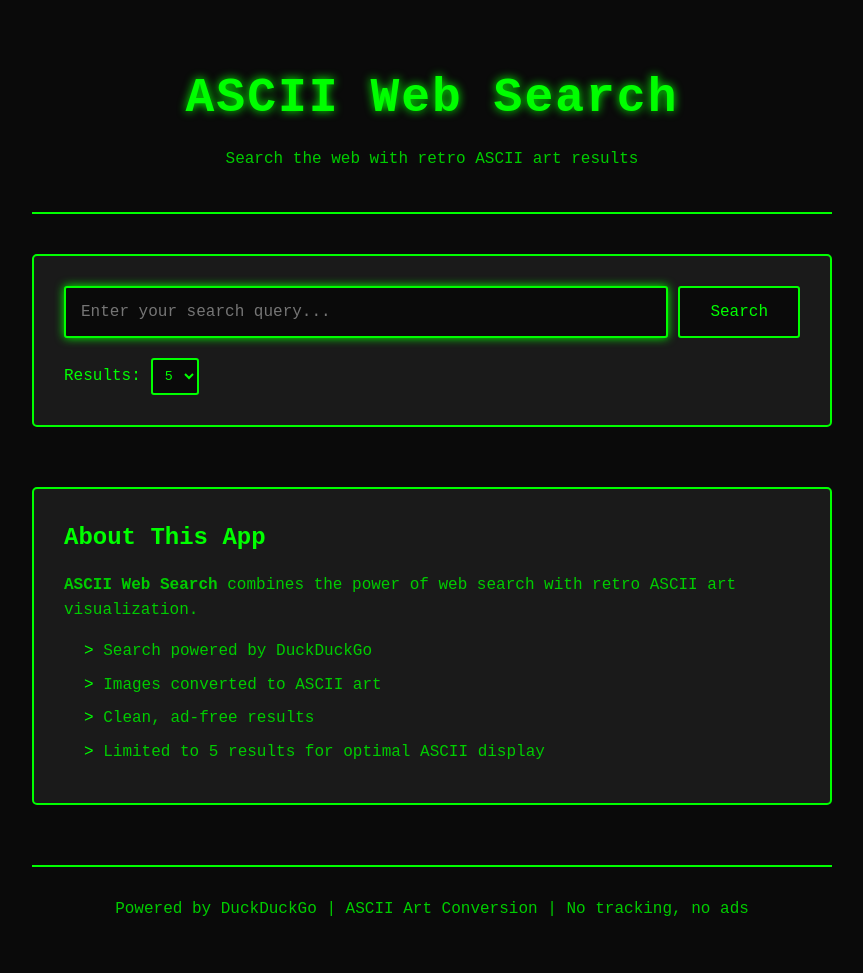
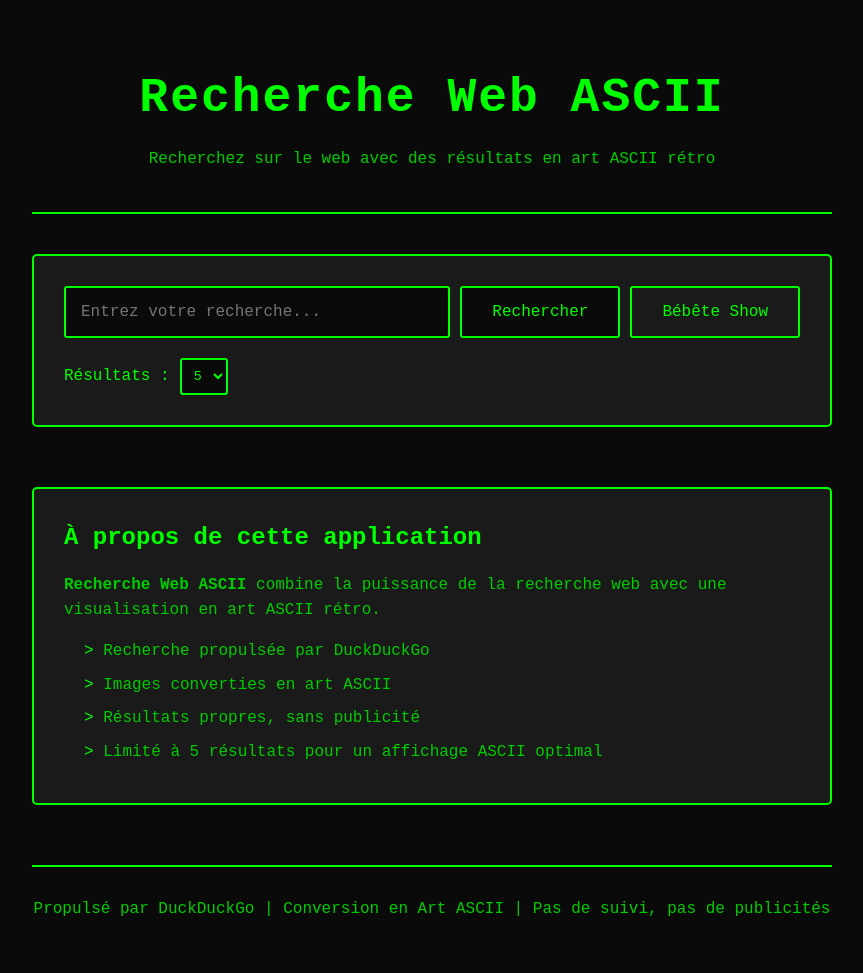
Before and after one commit to franztrierweiler/claude-exp, a Flask app: page / in a window 1280 px wide. Shown: the whole page, without its empty margins (208-1071 px from the left). Run offline with Flask 3, Linux system fonts and the light colour scheme.

Commit message:
Traduction en français et ajout du Bébête Show
- Traduction complète de l'interface en français (templates, JS, messages d'erreur)
- Suppression des effets glossy/lumineux CSS pour un style plus sobre
- Ajout du bouton "Bébête Show" avec 10 personnages politiques français des années 80
- Affichage des traits de caractère pour chaque personnage
- Amélioration du téléchargement d'images avec headers appropriés
- Ajout de logs de débogage pour faciliter le diagnostic
- Nettoyage du code et simplification de l'endpoint bebete-show

🤖 Generated with [Claude Code](https://claude.com/claude-code)

Co-Authored-By: Claude <noreply@anthropic.com>

```diff
--- a/app/routes.py
+++ b/app/routes.py
@@ -1,4 +1,5 @@
 """Flask routes for the web search application."""
+import random
 from flask import Blueprint, render_template, request, jsonify
 from app.search import SearchEngine
 from app.formatter import AsciiFormatter
@@ -36,14 +37,14 @@ def search():
         if not data or 'query' not in data:
             return jsonify({
                 'success': False,
-                'error': 'No query provided'
+                'error': 'Aucune requête fournie'
             }), 400
 
         query = data['query'].strip()
         if not query:
             return jsonify({
                 'success': False,
-                'error': 'Query cannot be empty'
+                'error': 'La requête ne peut pas être vide'
             }), 400
 
         num_results = min(int(data.get('num_results', 5)), 5)
@@ -57,7 +58,7 @@ def search():
                 'success': True,
                 'query': query,
                 'results': [],
-                'message': 'No results found'
+                'message': 'Aucun résultat trouvé'
             })
 
         # Format results and download images for ASCII conversion
@@ -90,7 +91,108 @@ def search():
     except Exception as e:
         return jsonify({
             'success': False,
-            'error': f'An unexpected error occurred: {str(e)}'
+            'error': f'Une erreur inattendue s\'est produite : {str(e)}'
+        }), 500
+
+
+@bp.route('/bebete-show')
+def bebete_show():
+    """
+    Return a random French political figure from the 1980s as ASCII art.
+
+    Returns:
+    {
+        "success": true,
+        "name": "Jacques Chirac",
+        "description": "...",
+        "ascii_art": "..."
+    }
+    """
+    # Dictionary of French political figures from the 1980s (without image URLs)
+    political_figures = {
+        1: {
+            'name': 'Jacques Chirac',
+            'description': 'Maire de Paris (1977-1995) et Premier ministre (1986-1988)',
+            'traits': 'Chaleureux et proche du peuple, grand amateur de bière et de tête de veau. Connu pour ses petites phrases et son sens du contact. Surnommé "Le Bulldozer" pour son énergie débordante.',
+            'search_query': 'Jacques Chirac portrait politique'
+        },
+        2: {
+            'name': 'François Mitterrand',
+            'description': 'Président de la République française (1981-1995)',
+            'traits': 'Sphinx de la politique française, cultivé et lettré. Amateur de longues promenades solitaires et de mystères. Machiavélique et stratège hors pair, il adorait la littérature et les roses.',
+            'search_query': 'François Mitterrand portrait président'
+        },
+        3: {
+            'name': 'Georges Marchais',
+            'description': 'Secrétaire général du Parti communiste français (1972-1994)',
+            'traits': 'Verbe haut et franc-parler légendaire. Ouvrier métallurgiste devenu tribun populaire. Connu pour ses colères télévisées et son accent rocailleux. N\'avait pas sa langue dans sa poche.',
+            'search_query': 'Georges Marchais portrait PCF'
+        },
+        4: {
+            'name': 'Jean-Marie Le Pen',
+            'description': 'Fondateur et président du Front National (1972-2011)',
+            'traits': 'Tribun provocateur et polémiste redoutable. Borgne suite à une bagarre, il cultivait une image de dur. Maître des petites phrases choc et des jeux de mots douteux.',
+            'search_query': 'Jean-Marie Le Pen portrait politique'
+        },
+        5: {
+            'name': 'Raymond Barre',
+            'description': 'Premier ministre (1976-1981)',
+            'traits': 'Économiste rigoureux surnommé "Le meilleur économiste de France". Pédagogue et professoral, il aimait expliquer l\'économie aux Français. Gourmand notoire, amateur de bonne chère.',
+            'search_query': 'Raymond Barre portrait premier ministre'
+        },
+        6: {
+            'name': 'Michel Rocard',
+            'description': 'Premier ministre (1988-1991)',
+            'traits': 'Intellectuel de gauche pragmatique et réformiste. Technocrate humaniste au parler posé. Rival éternel de Mitterrand, il prônait la "deuxième gauche" et le dialogue social.',
+            'search_query': 'Michel Rocard portrait politique'
+        },
+        7: {
+            'name': 'Valéry Giscard d\'Estaing',
+            'description': 'Président de la République française (1974-1981)',
+            'traits': 'Aristocrate moderniste et technocrate brillant. Joueur d\'accordéon et amateur de football. Cultivait une image de jeunesse et de modernité. Hautain mais séduisant.',
+            'search_query': 'Valéry Giscard d\'Estaing portrait président'
+        },
+        8: {
+            'name': 'Simone Veil',
+            'description': 'Ministre de la Santé (1974-1979) et présidente du Parlement européen (1979-1982)',
+            'traits': 'Survivante de la Shoah au courage exceptionnel. Dignité et détermination incarnées. A fait voter la loi sur l\'IVG malgré les insultes. Européenne convaincue et humaniste.',
+            'search_query': 'Simone Veil portrait ministre'
+        },
+        9: {
+            'name': 'Laurent Fabius',
+            'description': 'Premier ministre (1984-1986)',
+            'traits': 'Jeune premier de la politique, brillant et ambitieux. Surnommé "l\'homme pressé". Technocrate raffiné au sourire carnassier. Le plus jeune Premier ministre de la Ve République.',
+            'search_query': 'Laurent Fabius portrait politique'
+        },
+        10: {
+            'name': 'Édith Cresson',
+            'description': 'Première femme Premier ministre de France (1991-1992)',
+            'traits': 'Battante et frondeuse, elle n\'avait pas froid aux yeux. Franc-parler et tempérament de feu. Victime de sexisme politique, elle a tenu tête dans un monde d\'hommes.',
+            'search_query': 'Édith Cresson portrait premier ministre'
+        }
+    }
+
+    try:
+        # Pick a random number between 1 and 10
+        random_number = random.randint(1, 10)
+        figure = political_figures[random_number]
+        print(f"[BEBETE] Selected figure #{random_number}: {figure['name']}")
+
+        return jsonify({
+            'success': True,
+            'name': figure['name'],
+            'description': figure['description'],
+            'traits': figure['traits'],
+            'ascii_art': None
+        })
+
+    except Exception as e:
+        print(f"[BEBETE] Error: {str(e)}")
+        import traceback
+        traceback.print_exc()
+        return jsonify({
+            'success': False,
+            'error': f'Une erreur s\'est produite : {str(e)}'
         }), 500
 
 
--- a/app/static/css/style.css
+++ b/app/static/css/style.css
@@ -44,7 +44,6 @@ header {
 header h1 {
     font-size: 3rem;
     color: var(--text-primary);
-    text-shadow: 0 0 10px var(--accent-color);
     margin-bottom: 10px;
     letter-spacing: 2px;
 }
@@ -86,10 +85,6 @@ header h1 {
     outline: none;
 }
 
-#searchQuery:focus {
-    box-shadow: 0 0 10px var(--accent-color);
-}
-
 button {
     padding: 15px 30px;
     font-family: var(--font-mono);
@@ -105,7 +100,6 @@ button {
 button:hover {
     background-color: var(--text-primary);
     color: var(--bg-dark);
-    box-shadow: 0 0 15px var(--accent-color);
 }
 
 button:disabled {
@@ -116,6 +110,16 @@ button:disabled {
 .secondary-button {
     padding: 10px 20px;
     font-size: 0.9rem;
+}
+
+.bebete-button {
+    background-color: var(--bg-light);
+    border-color: var(--accent-color);
+}
+
+.bebete-button:hover {
+    background-color: var(--accent-color);
+    color: var(--bg-dark);
 }
 
 .search-options {
@@ -186,7 +190,6 @@ button:disabled {
 
 #searchQueryDisplay {
     color: var(--accent-color);
-    text-shadow: 0 0 5px var(--accent-color);
 }
 
 /* Individual Result */
@@ -201,7 +204,6 @@ button:disabled {
 
 .result-item:hover {
     transform: translateX(5px);
-    box-shadow: 0 0 20px rgba(0, 255, 0, 0.3);
 }
 
 .result-header {
@@ -242,6 +244,23 @@ button:disabled {
     color: var(--text-secondary);
     margin-bottom: 15px;
     line-height: 1.8;
+}
+
+.traits-header {
+    color: var(--text-primary);
+    font-size: 1.1rem;
+    margin-top: 20px;
+    margin-bottom: 10px;
+}
+
+.result-traits {
+    color: var(--text-secondary);
+    font-style: italic;
+    line-height: 1.8;
+    padding: 15px;
+    background-color: var(--bg-dark);
+    border-left: 3px solid var(--accent-color);
+    margin-bottom: 15px;
 }
 
 .ascii-art-container {
--- a/app/static/js/main.js
+++ b/app/static/js/main.js
@@ -14,6 +14,7 @@ document.addEventListener('DOMContentLoaded', function() {
     const results = document.getElementById('results');
     const searchQueryDisplay = document.getElementById('searchQueryDisplay');
     const newSearchButton = document.getElementById('newSearchButton');
+    const bebeteButton = document.getElementById('bebeteButton');
 
     // Handle form submission
     searchForm.addEventListener('submit', async function(e) {
@@ -21,7 +22,7 @@ document.addEventListener('DOMContentLoaded', function() {
 
         const query = searchQuery.value.trim();
         if (!query) {
-            showError('Please enter a search query');
+            showError('Veuillez entrer une recherche');
             return;
         }
 
@@ -51,11 +52,11 @@ document.addEventListener('DOMContentLoaded', function() {
             const data = await response.json();
 
             if (!response.ok) {
-                throw new Error(data.error || 'Search request failed');
+                throw new Error(data.error || 'La requête de recherche a échoué');
             }
 
             if (!data.success) {
-                throw new Error(data.error || 'Search was not successful');
+                throw new Error(data.error || 'La recherche a échoué');
             }
 
             // Display results
@@ -64,7 +65,7 @@ document.addEventListener('DOMContentLoaded', function() {
 
         } catch (error) {
             hideLoading();
-            showError(error.message || 'An error occurred while searching');
+            showError(error.message || 'Une erreur s\'est produite lors de la recherche');
         } finally {
             // Re-enable form
             searchButton.disabled = false;
@@ -82,10 +83,56 @@ document.addEventListener('DOMContentLoaded', function() {
         document.querySelector('.search-container').scrollIntoView({ behavior: 'smooth' });
     });
 
+    // Handle Bébête Show button
+    bebeteButton.addEventListener('click', async function() {
+        console.log('Bébête Show button clicked');
+
+        // Reset UI
+        hideError();
+        hideResults();
+        showLoading();
+
+        // Disable button
+        bebeteButton.disabled = true;
+
+        try {
+            // Make request to bebete-show endpoint
+            console.log('Fetching /bebete-show...');
+            const response = await fetch('/bebete-show', {
+                method: 'GET'
+            });
+
+            console.log('Response status:', response.status);
+            const data = await response.json();
+            console.log('Response data:', data);
+
+            if (!response.ok) {
+                throw new Error(data.error || 'La requête Bébête Show a échoué');
+            }
+
+            if (!data.success) {
+                throw new Error(data.error || 'Bébête Show a échoué');
+            }
+
+            // Display result
+            hideLoading();
+            console.log('Displaying result...');
+            displayBebeteResult(data);
+
+        } catch (error) {
+            console.error('Error in Bébête Show:', error);
+            hideLoading();
+            showError(error.message || 'Une erreur s\'est produite lors du Bébête Show');
+        } finally {
+            // Re-enable button
+            bebeteButton.disabled = false;
+        }
+    });
+
     // Display results
     function displayResults(data) {
         if (!data.results || data.results.length === 0) {
-            showError(data.message || 'No results found');
+            showError(data.message || 'Aucun résultat trouvé');
             return;
         }
 
@@ -149,7 +196,7 @@ document.addEventListener('DOMContentLoaded', function() {
         } else if (result.image_url) {
             const noImage = document.createElement('p');
             noImage.className = 'no-image';
-            noImage.textContent = '[Image could not be converted to ASCII]';
+            noImage.textContent = '[L\'image n\'a pas pu être convertie en ASCII]';
             div.appendChild(noImage);
         }
 
@@ -183,6 +230,46 @@ document.addEventListener('DOMContentLoaded', function() {
         resultsContainer.style.display = 'none';
     }
 
+    // Display Bébête Show result
+    function displayBebeteResult(data) {
+        console.log('displayBebeteResult called with:', data);
+
+        searchQueryDisplay.textContent = data.name;
+        results.innerHTML = '';
+
+        const resultElement = document.createElement('div');
+        resultElement.className = 'result-item';
+
+        const title = document.createElement('h3');
+        title.className = 'result-title';
+        title.textContent = data.name;
+
+        const description = document.createElement('p');
+        description.className = 'result-snippet';
+        description.textContent = data.description;
+
+        resultElement.appendChild(title);
+        resultElement.appendChild(description);
+
+        // Add character traits
+        if (data.traits) {
+            const traitsHeader = document.createElement('h4');
+            traitsHeader.className = 'traits-header';
+            traitsHeader.textContent = 'Traits de caractère :';
+
+            const traits = document.createElement('p');
+            traits.className = 'result-traits';
+            traits.textContent = data.traits;
+
+            resultElement.appendChild(traitsHeader);
+            resultElement.appendChild(traits);
+        }
+
+        results.appendChild(resultElement);
+        resultsContainer.style.display = 'block';
+        resultsContainer.scrollIntoView({ behavior: 'smooth' });
+    }
+
     // Focus on search input on load
     searchQuery.focus();
 });
--- a/app/templates/base.html
+++ b/app/templates/base.html
@@ -1,17 +1,17 @@
 <!DOCTYPE html>
-<html lang="en">
+<html lang="fr">
 <head>
     <meta charset="UTF-8">
     <meta name="viewport" content="width=device-width, initial-scale=1.0">
-    <title>{% block title %}Web Search with ASCII Art{% endblock %}</title>
+    <title>{% block title %}Recherche Web avec Art ASCII{% endblock %}</title>
     <link rel="stylesheet" href="{{ url_for('static', filename='css/style.css') }}">
     {% block extra_head %}{% endblock %}
 </head>
 <body>
     <div class="container">
         <header>
-            <h1>ASCII Web Search</h1>
-            <p class="tagline">Search the web with retro ASCII art results</p>
+            <h1>Recherche Web ASCII</h1>
+            <p class="tagline">Recherchez sur le web avec des résultats en art ASCII rétro</p>
         </header>
 
         <main>
@@ -19,7 +19,7 @@
         </main>
 
         <footer>
-            <p>Powered by DuckDuckGo | ASCII Art Conversion | No tracking, no ads</p>
+            <p>Propulsé par DuckDuckGo | Conversion en Art ASCII | Pas de suivi, pas de publicités</p>
         </footer>
     </div>
 
--- a/app/templates/index.html
+++ b/app/templates/index.html
@@ -1,6 +1,6 @@
 {% extends "base.html" %}
 
-{% block title %}ASCII Web Search - Home{% endblock %}
+{% block title %}Recherche Web ASCII - Accueil{% endblock %}
 
 {% block content %}
 <div class="search-container">
@@ -10,17 +10,20 @@
                 type="text"
                 id="searchQuery"
                 name="query"
-                placeholder="Enter your search query..."
+                placeholder="Entrez votre recherche..."
                 required
                 autocomplete="off"
             >
             <button type="submit" id="searchButton">
-                <span class="button-text">Search</span>
-                <span class="loading-spinner" style="display: none;">Searching...</span>
+                <span class="button-text">Rechercher</span>
+                <span class="loading-spinner" style="display: none;">Recherche en cours...</span>
+            </button>
+            <button type="button" id="bebeteButton" class="bebete-button">
+                Bébête Show
             </button>
         </div>
         <div class="search-options">
-            <label for="numResults">Results:</label>
+            <label for="numResults">Résultats :</label>
             <select id="numResults" name="num_results">
                 <option value="3">3</option>
                 <option value="5" selected>5</option>
@@ -39,28 +42,28 @@
   ____) | |____| | \ \| |_| | \ \| | | |_| |_| |\  | |__| |
  |_____/|______|_|  \_\_____|_|  \_\_| |_|_____|_| \_|\_____|
             </pre>
-            <p>Fetching search results...</p>
+            <p>Récupération des résultats...</p>
         </div>
     </div>
 </div>
 
 <div id="resultsContainer" class="results-container" style="display: none;">
     <div class="results-header">
-        <h2>Search Results for: <span id="searchQueryDisplay"></span></h2>
-        <button id="newSearchButton" class="secondary-button">New Search</button>
+        <h2>Résultats de recherche pour : <span id="searchQueryDisplay"></span></h2>
+        <button id="newSearchButton" class="secondary-button">Nouvelle recherche</button>
     </div>
     <div id="results"></div>
 </div>
 
 <div class="info-section">
-    <h3>About This App</h3>
+    <h3>À propos de cette application</h3>
     <div class="info-content">
-        <p><strong>ASCII Web Search</strong> combines the power of web search with retro ASCII art visualization.</p>
+        <p><strong>Recherche Web ASCII</strong> combine la puissance de la recherche web avec une visualisation en art ASCII rétro.</p>
         <ul>
-            <li>Search powered by DuckDuckGo</li>
-            <li>Images converted to ASCII art</li>
-            <li>Clean, ad-free results</li>
-            <li>Limited to 5 results for optimal ASCII display</li>
+            <li>Recherche propulsée par DuckDuckGo</li>
+            <li>Images converties en art ASCII</li>
+            <li>Résultats propres, sans publicité</li>
+            <li>Limité à 5 résultats pour un affichage ASCII optimal</li>
         </ul>
     </div>
 </div>
```
Also changed, not shown: app/search.py (+15 -4 lines).
